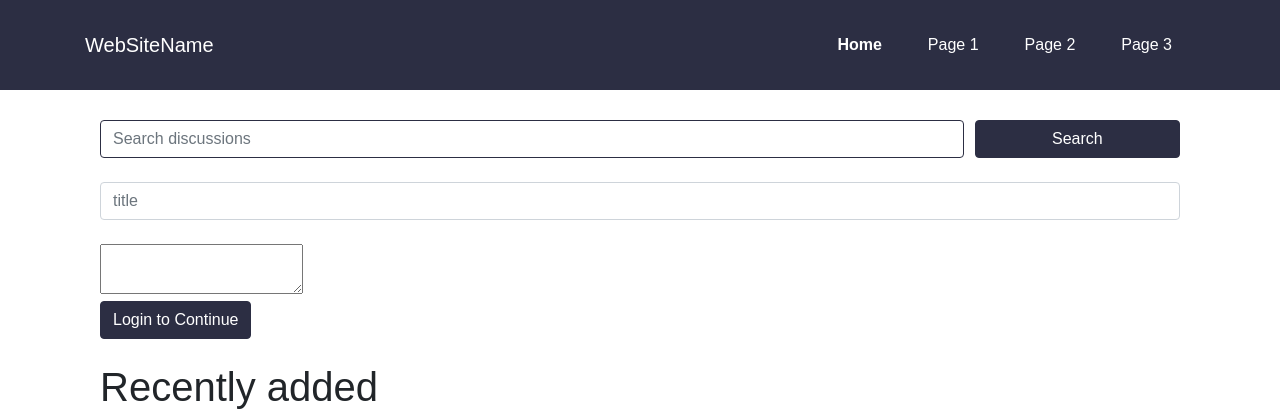
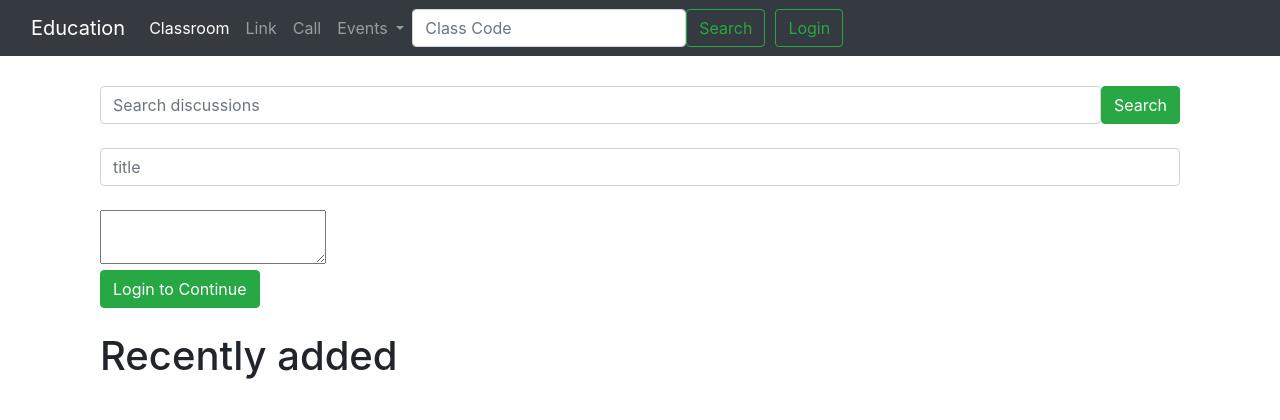
Before and after one commit to everly-gif/Learners-refined, a PHP site: page /doubt-forum.php in a window 1280 px wide. Shown: the top 420 px of the page. Run offline with PHP 8.4, Linux system fonts and the light colour scheme; tables that the repository leaves empty or names only in its code hold one stand-in row (values such as "Sample post"); some libraries are stand-ins or nearby versions.

Commit message:
updated the merged files

```diff
--- a/css/style.css
+++ b/css/style.css
@@ -4,5 +4,5 @@
     flex-wrap: wrap;
 }
 .card{
-    margin: 50px;
+    margin: 10px;
 }
--- a/div.html
+++ /dev/null
@@ -1,4 +0,0 @@
-<form action="">
-    <input type="checkbox" id="toggle" checked>
-    <label for="toggle">+</label>
-</form>
--- a/doubt-forum.php
+++ b/doubt-forum.php
@@ -1,16 +1,16 @@
 <?php
-include './partials/db.php';
+include './partials/dbconct.php';
 session_start();
 $alert=false;
 $erroralert=false;
 $table="post";
 if (isset($_POST['thread_submit'])){
-    $title=mysqli_real_escape_string($mysqli,$_POST['title']);
-    $content=mysqli_real_escape_string($mysqli,$_POST['editor']);
+    $title=mysqli_real_escape_string($conn,$_POST['title']);
+    $content=mysqli_real_escape_string($conn,$_POST['editor']);
     $class="CLS345";
     $user_id=$_SESSION['user_id'];
     $date=date('Y-m-d h:i:s');
-    $query=$mysqli->query("INSERT INTO $table VALUES ('','$title','$content','$class','$user_id','$date')");
+    $query=$conn->query("INSERT INTO $table VALUES ('','$title','$content','$class','$user_id','$date')");
     if($query){
         $alert=true;
 
@@ -32,10 +32,10 @@ if (isset($_POST['thread_submit'])){
     <link rel="stylesheet" href="https://maxcdn.bootstrapcdn.com/bootstrap/4.5.2/css/bootstrap.min.css">
 
 
-<link rel="stylesheet" href="./css/forum.css?v=<?php echo time();?>">
+<link rel="stylesheet" href="./css/classroom.css?v=<?php echo time();?>">
 </head>
 <body>
-    <?php include './partials/header.php'?>
+    <?php include './partials/nav.php'?>
     <?php if($alert) {
 
     echo ' <div class="alert alert-success
@@ -93,16 +93,16 @@ if (isset($_POST['thread_submit'])){
        <div class="container" id="display-thread">
        <?php
         if(isset($_POST['submit']) && !empty($_POST['search'])){
-            $search=mysqli_real_escape_string($mysqli,$_POST['search']);
+            $search=mysqli_real_escape_string($conn,$_POST['search']);
             if($search){
-                $result=$mysqli->query("SELECT * FROM $table where (`title` like ('%$search%') OR `content` like ('%$search%')) AND `class_id`='CLS345'");
+                $result=$conn->query("SELECT * FROM $table where (`title` like ('%$search%') OR `content` like ('%$search%')) AND `class_id`='CLS345'");
                 if(mysqli_num_rows($result)==0){
                     echo "<p class='container' style='padding:0px; margin:30px 0px;'>Looks Like there's not a lot of discussions , <a href='doubt-forum.php'>start your own!</a> </p>";
-                    $result=$mysqli -> query("SELECT * FROM $table WHERE `class_id`='CLS345' ORDER BY `id` DESC ") or die($mysqli->error);
+                    $result=$conn -> query("SELECT * FROM $table WHERE `class_id`='CLS345' ORDER BY `id` DESC ") or die($conn->error);
                     while($data=$result->fetch_assoc()){
                         $id=$data['user_id'];
                         $query2="SELECT `id`,`name` FROM `users` WHERE `id`= '$id'";
-                        $username=$mysqli->query($query2);
+                        $username=$conn->query($query2);
                         $res=$username->fetch_assoc();
                         echo '<div class="container"><p style="margin-bottom:0;color:orangered;font-size:15px;">'.$res['name'].' shared </p>';
                         echo '<p>'.$data['title'].'  </p>';
@@ -114,7 +114,7 @@ if (isset($_POST['thread_submit'])){
                     while($data=$result->fetch_assoc()){
                         $id=$data['user_id'];
                         $query2="SELECT `id`,`name` FROM `users` WHERE `id`= '$id'";
-                        $username=$mysqli->query($query2);
+                        $username=$conn->query($query2);
                         $res=$username->fetch_assoc();
                         echo '<div class="container"><p style="margin-bottom:0;color:orangered;font-size:15px;">'.$res['name'].' shared </p>';
                         echo '<p>'.$data['title'].'  </p>';
@@ -126,11 +126,11 @@ if (isset($_POST['thread_submit'])){
         }
         else{
         $query="SELECT * FROM $table WHERE `class_id`='CLS345' ORDER BY `timestamp` DESC";
-        $result=$mysqli->query($query);
+        $result=$conn->query($query);
         while($data=$result->fetch_assoc()){
         $id=$data['user_id'];
         $query2="SELECT `id`,`name` FROM `users` WHERE `id`= '$id'";
-        $username=$mysqli->query($query2);
+        $username=$conn->query($query2);
         $res=$username->fetch_assoc();
         echo '<div class="container"><p style="margin-bottom:0;color:orangered;font-size:15px;">'.$res['name'].' shared </p>';
         echo '<p>'.$data['title'].'  </p>';
--- a/events.php
+++ b/events.php
@@ -51,6 +51,7 @@ if(!isset($_SESSION['loggedin']) || $_SESSION['loggedin']!=true){
          if(isset($_SESSION['univ']) || $_SESSION['univ']==true)
          $univ=$_SESSION['univ'];
          $query=$conn->query("SELECT * FROM $table WHERE `org`='$univ'");
+
          if(mysqli_num_rows($query)){
              while($data=$query->fetch_assoc()){
                  echo '<div class="card" style="width: 18rem;">
--- a/index.php
+++ b/index.php
@@ -10,7 +10,6 @@ if(isset($_SESSION["loggedin"])){
     $classexists=true;
     $classes=json_decode($row["classes"],true);
     $length=count($classes);
-    echo $length;
   }
 }
 else{
@@ -25,7 +24,7 @@ else{
   <link rel="stylesheet" href="https://maxcdn.bootstrapcdn.com/bootstrap/4.5.2/css/bootstrap.min.css">
   <link rel="stylesheet" href="css/classroomm.css">
   <link rel="stylesheet" href="css/search.css">
-  <link rel="stylesheet" href="css/style.css">
+  <link rel="stylesheet" href="css/style.css?v=<?php echo time(); ?>">
 
   <!-- jQuery library -->
   <script src="https://ajax.googleapis.com/ajax/libs/jquery/3.5.1/jquery.min.js"></script>
--- a/login.php
+++ b/login.php
@@ -8,7 +8,7 @@ if(isset($_POST['submit'])){
     $email=mysqli_real_escape_string($conn,$_POST['email']);
     $password=mysqli_real_escape_string($conn,$_POST['password']);
     $result=$conn->query("SELECT * FROM $table WHERE `email`='$email'");
-    $details=$conn->query("SELECT `name`,`id`,`password`,`org`,`role` FROM $table WHERE email='$email'");
+    $details=$conn->query("SELECT `name`,`id`,`password`,`role`,`org` FROM $table WHERE email='$email'");
     if(mysqli_num_rows($result) == 1){
         $data=mysqli_fetch_assoc($details);
         $verify=password_verify($password,$data['password']);
@@ -24,6 +24,7 @@ if(isset($_POST['submit'])){
             $_SESSION['univ']=$data['org'];
             $_SESSION['role']=$data['role'];
             $alert=true;
+            header("location:index.php");
         }
         else{
             $erroralert="Wrong Credentials, try again!";
@@ -57,7 +58,7 @@ if(isset($_POST['submit'])){
 </head>
 <body>
 <!-- Nav bar  -->
-<?php include './partials/header.php'; ?>
+<?php include './partials/nav.php'; ?>
 <?php if($alert) {
 
 
--- a/mentor-call.php
+++ b/mentor-call.php
@@ -8,7 +8,7 @@ $role=$_GET['role'];
 include './partials/dbconct.php';
 
 if($role==0){
-echo '<h1>Book a call, details will be sent over mail</h1><div class="calendly-inline-widget" data-url="https://calendly.com/" style="min-width:100vw;height:100vh;position:fixed;"></div>
+echo '<h1>Book a call, details will be sent over mail</h1><div class="calendly-inline-widget" data-url="https://calendly.com/yashmalho1999" style="min-width:100vw;height:100vh;position:fixed;"></div>
 <script type="text/javascript" src="https://assets.calendly.com/assets/external/widget.js" async></script>';
 }
 
--- a/partials/dbconct.php
+++ b/partials/dbconct.php
@@ -3,7 +3,7 @@
 $host = "localhost";
 $username = "root";
 $password = "";
-$database = "HackACode";
+$database = "education";
 
 $conn = mysqli_connect($host, $username, $password, $database);
 if (!$conn){
--- a/sign-up.php
+++ b/sign-up.php
@@ -13,7 +13,7 @@ if(isset($_POST['submit'])){
     $hash = password_hash($password, PASSWORD_DEFAULT);
     $unique=$conn->query("SELECT `email` FROM $table WHERE `email`='$email' ");
     if(mysqli_num_rows($unique)==0){
-        $query=$conn->query("INSERT INTO $table VALUES('','$name','$email','$hash','$role','')");
+        $query=$conn->query("INSERT INTO $table VALUES('','$name','$email','$hash','$role','$univ','')");
         if($query){
             $alert=true;
         }
```
Also changed, not shown: joinclass.php (+5 -2 lines).
